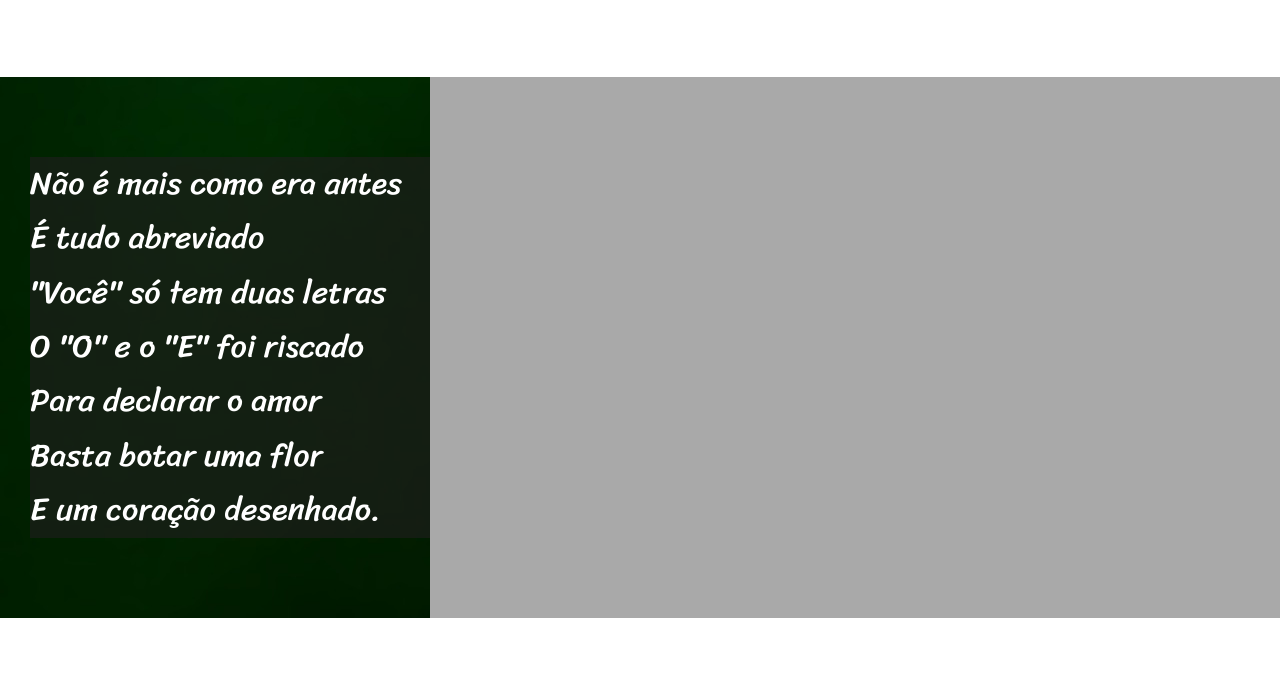
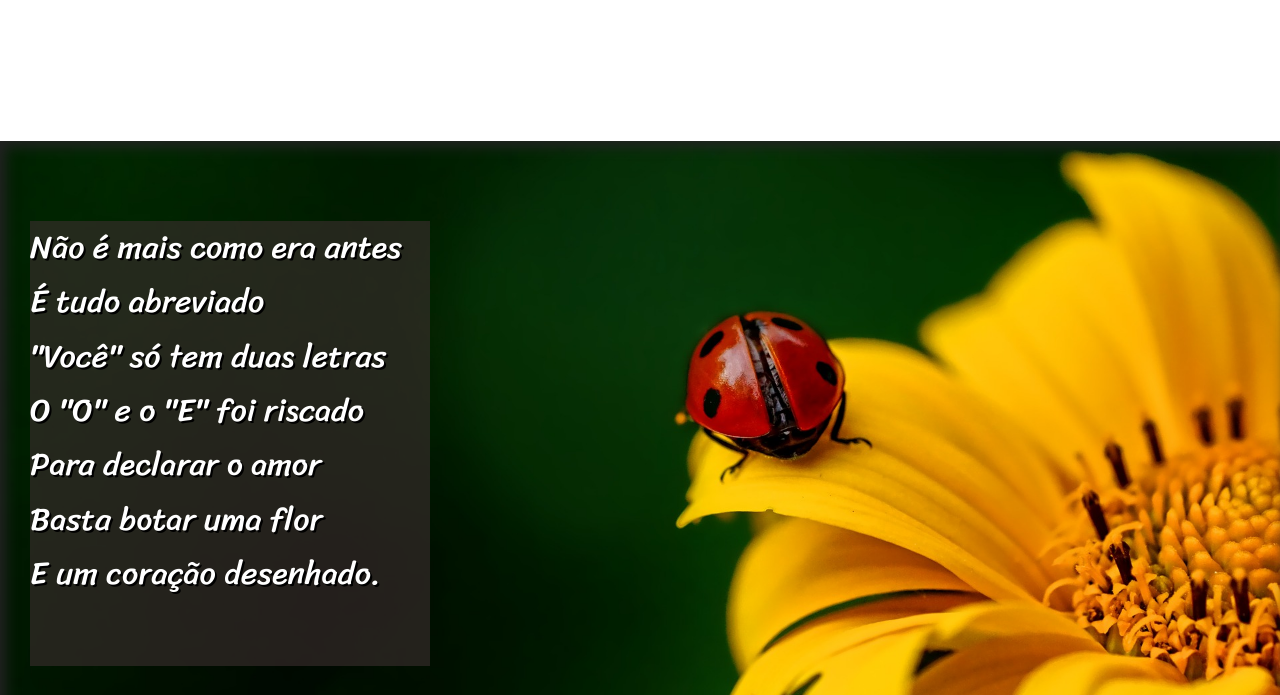
Before and after one commit to Ludev77/Html-css, a plain HTML site: page desafio-cap20/index.html in a window 1280 px wide. Shown: the part 656-1351 px from the top of the page. Drawn offline with Linux system fonts and the light colour scheme.

Commit message:
termino do site

```diff
--- a/desafio-cap20/index.html
+++ b/desafio-cap20/index.html
@@ -3,6 +3,7 @@
 <head>
     <meta charset="UTF-8">
     <meta name="viewport" content="width=device-width, initial-scale=1.0">
+    <link rel="shortcut icon" href="Favicon/favicon_io cordel/favicon-32x32.png" type="image/x-icon">
     <link rel="stylesheet" href="style.css">
     <title>Cordel</title>
 </head>
@@ -29,7 +30,7 @@
                 </p>
             </section>
 
-            <section class="imagem">
+            <section class="imagem" id="img001">
                 <p>
                     Não é mais como era antes <br>
                     É tudo abreviado <br>
@@ -62,7 +63,7 @@
                 </p>
             </section>
 
-            <section class="imagem">
+            <section class="imagem" id="img002">
                 <p>
                     Tenho saudade das cartas <br>
                     Escritas com a própria mão <br>
--- a/desafio-cap20/style.css
+++ b/desafio-cap20/style.css
@@ -49,6 +49,9 @@ section {
     font-family: var(--fonte3);
     font-size: 4vh;
 }
+section > p {
+    padding-bottom: 2em;
+}
 section.normal {
     background-color: white;
     color: black;
@@ -56,12 +59,24 @@ section.normal {
 section.imagem {
     background-color: rgb(27, 27, 27);
     color: white;
+    box-shadow: inset 6px 6px 13px 0px rgb(34, 34, 34);
+    background-size: cover;
+    background-attachment: fixed;
+}
+
+section#img001{
     background-image: url(imagens/background001.jpg);
-    display: inline-block;
+    background-position: right center;
+
+}
+section#img002{
+    background-image: url(imagens/background002.jpg);
+
 }
 section.imagem > p {
     width: 400px;
-    background-color: rgba(31, 30, 30, 0.616);
+    background-color: rgba(59, 46, 46, 0.616);
+    text-shadow: 2px 2px 0px black;
 }
 footer {
     background-color: black;
```
Also changed, not shown: desafio-cap20/Favicon/favicon_io cordel/about.txt (added), desafio-cap20/Favicon/favicon_io cordel/android-chrome-192x192.png (added), desafio-cap20/Favicon/favicon_io cordel/android-chrome-512x512.png (added), desafio-cap20/Favicon/favicon_io cordel/apple-touch-icon.png (added), desafio-cap20/Favicon/favicon_io cordel/favicon-16x16.png (added), desafio-cap20/Favicon/favicon_io cordel/favicon-32x32.png (added), desafio-cap20/Favicon/favicon_io cordel/favicon.ico (added), desafio-cap20/Favicon/favicon_io cordel/site.webmanifest (added), 1 other file.
